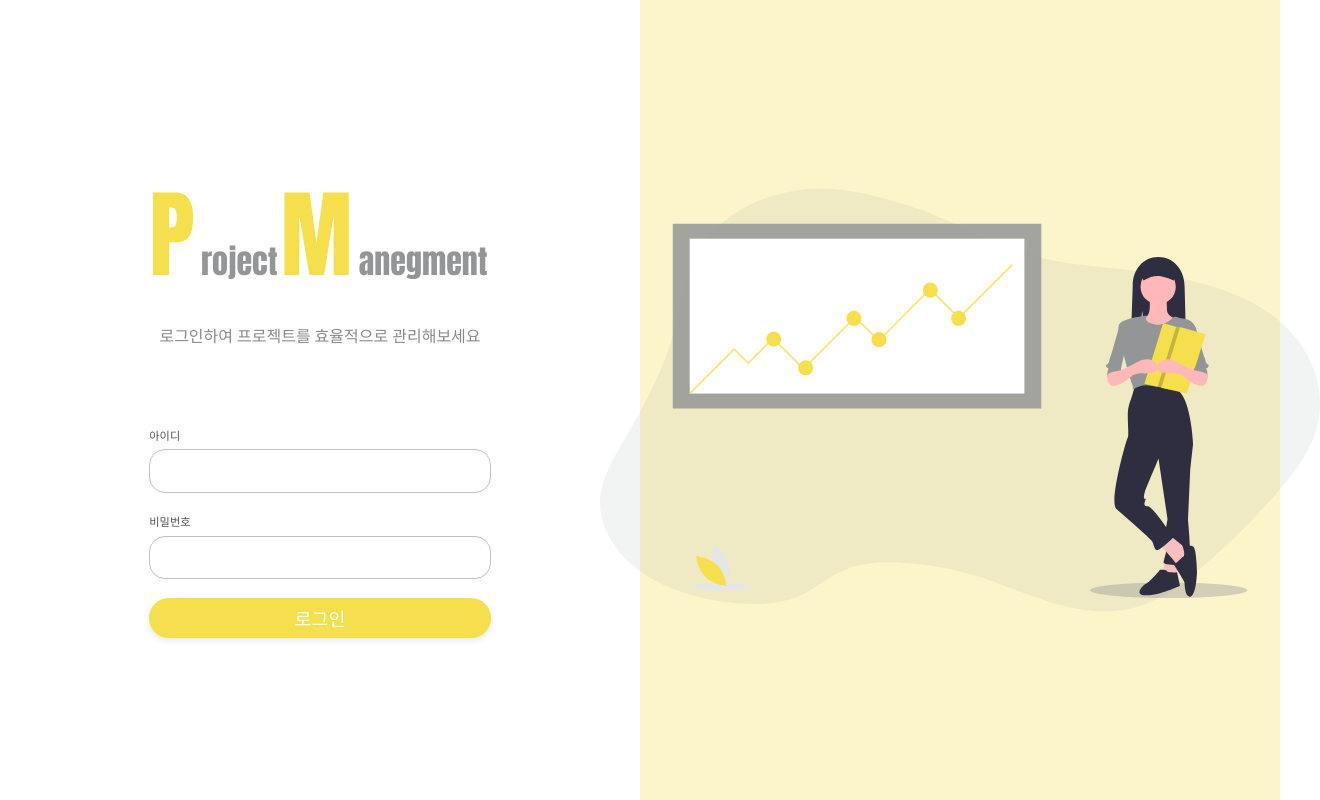
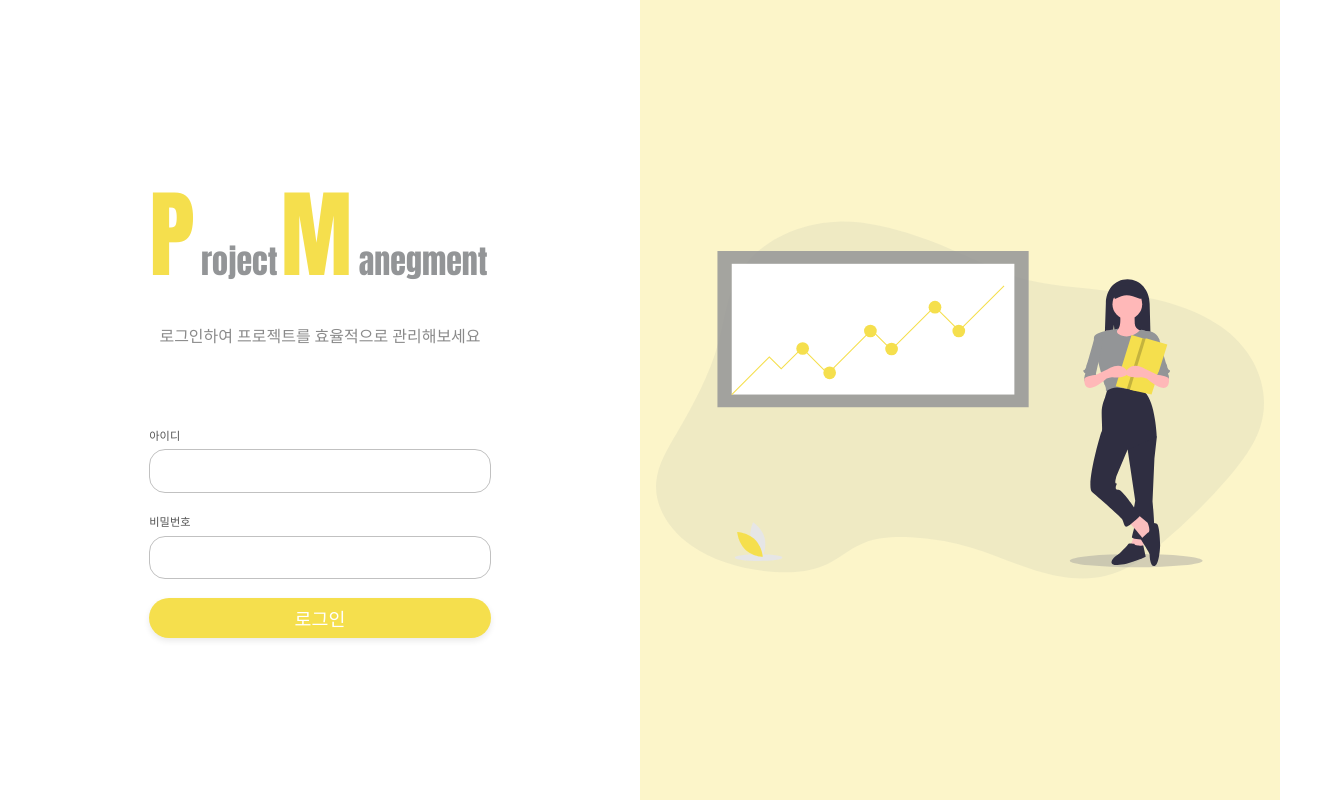
Before and after one commit to DSM-PM/PM-front-end, a Vue app in the folder pm-front-end/: page / in a window 1280 px wide. Shown: the whole page, 1320 px wide, since content can reach past the window. Built offline with nearby package versions, Linux system fonts and the light colour scheme; no server answers; a web font is replaced by a local one.

Commit message:
[MODIFY] <Login> img style

```diff
--- a/pm-front-end/src/components/SideView/SideView.vue
+++ b/pm-front-end/src/components/SideView/SideView.vue
@@ -22,7 +22,7 @@ $color: #f5df4d;
   display: flex;
   justify-content: center;
   img {
-    width: 45rem;
+    width: 95%;
   }
 }
 </style>
```
